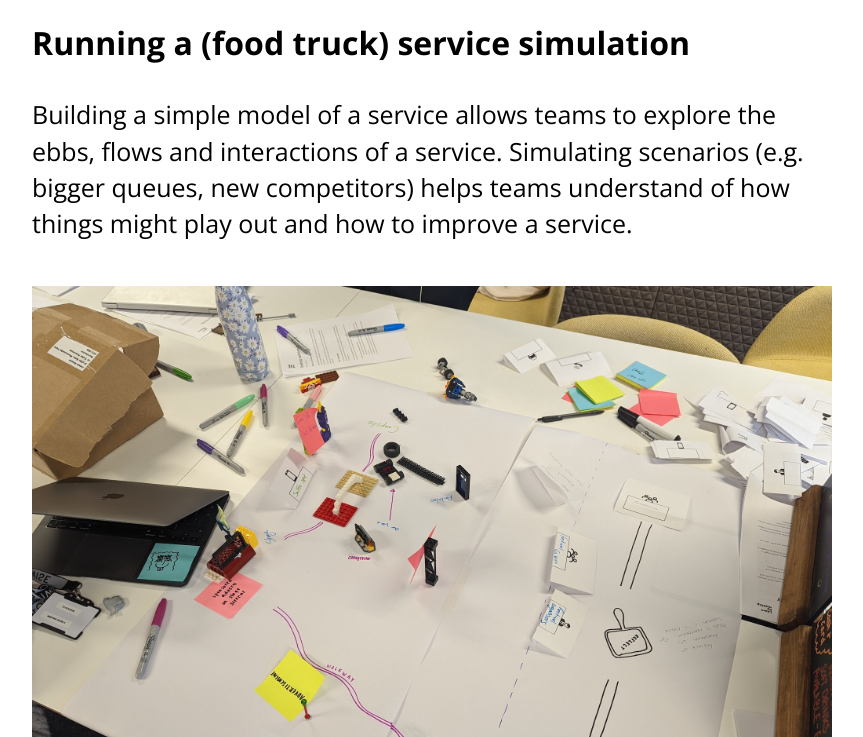
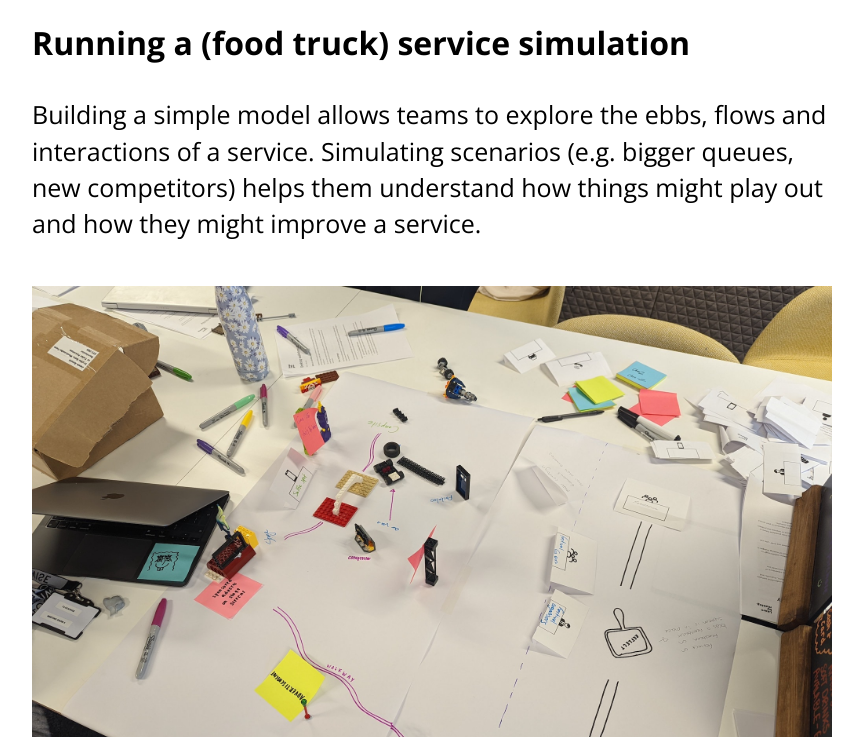
Before and after one commit to learnbymakingwales/learnbymakingwales.github.io, a Jekyll site: the page built from en/resource/design-challenge.md, in a window 1280 px wide and 900 px high, scrolled down 6778 px, cut to the strip 163-900 px from the top of the window. Shown: the whole strip, without its empty margins (208-1071 px from the left). Built offline with Jekyll 4.4.1, drawn with Linux system fonts in a browser that asks for light colours.

Commit message:
minor copy amend

```diff
--- a/en/resource/design-challenge.md
+++ b/en/resource/design-challenge.md
@@ -66,7 +66,7 @@ The menu is a product, that exists in a wider-service.  A [service blueprint](ht
 
 
 ### Running a (food truck) service simulation
-Building a simple model of a service allows teams to explore the ebbs, flows and interactions of a service.  Simulating scenarios (e.g. bigger queues, new competitors) helps teams understand of how things might play out and how to improve a service.
+Building a simple model allows teams to explore the ebbs, flows and interactions of a service.  Simulating scenarios (e.g. bigger queues, new competitors) helps them understand how things might play out and how they might improve a service.
 
 
 ![a desktop model of a food truck service in a music festival, using lego, card and othe props to mock it up](/assets/images/desktop-walkthrough.jpeg)
```
